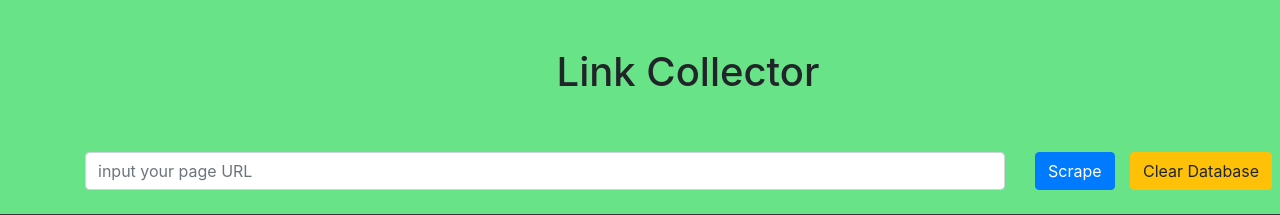
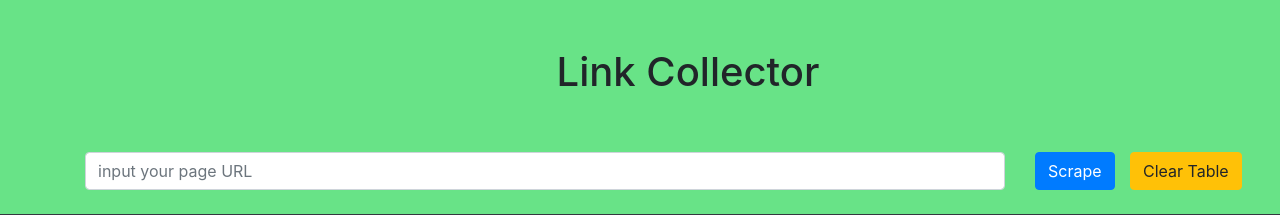
Before and after one commit to pawel-zielinski/scraper, a Django app: page / in a window 1280 px wide. Shown: the top 215 px of the page. Run offline with Django 3.2, Linux system fonts and the light colour scheme; data comes from the database, SQL or seed files in the repository; some libraries are stand-ins or nearby versions.

Commit message:
button correction

```diff
--- a/scraper/scraper_API/templates/scraper_API/result.html
+++ b/scraper/scraper_API/templates/scraper_API/result.html
@@ -24,7 +24,7 @@
                 <button type="submit" class="btn btn-primary">Scrape</button>
               </div>
               <div class="col-md-1">
-                <a class="btn btn-warning" href="/delete">Clear Database</a>
+                <a class="btn btn-warning" href="/delete">Clear Table</a>
               </div>
             </div>
             </form>
```
